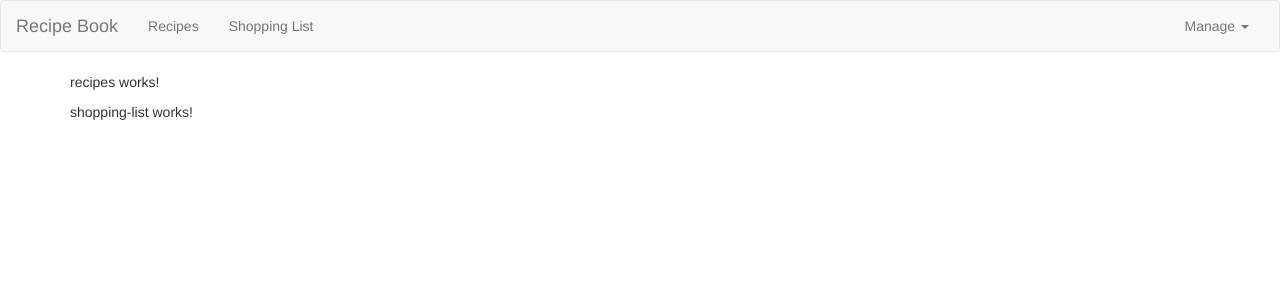
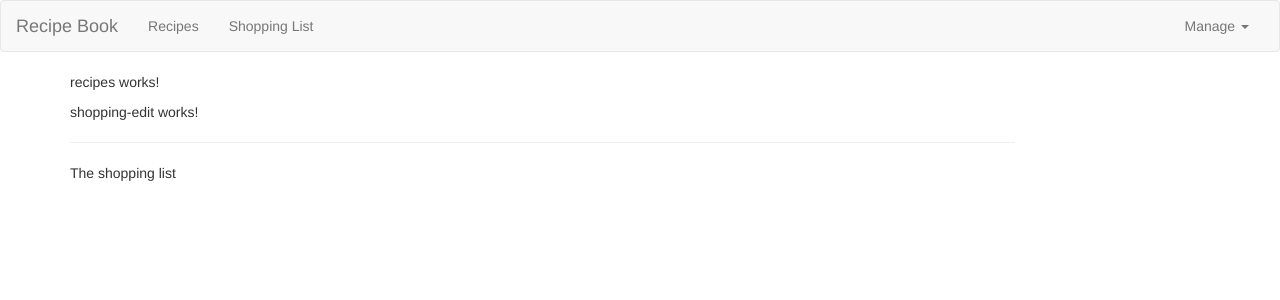
Before and after one commit to krlakwa/recipe-app, an Angular app: page / in a window 1280 px wide. Shown: the top 300 px of the page. Built offline with nearby package versions, Linux system fonts and the light colour scheme.

Commit message:
Add basic template to shopping-list component

```diff
--- a/src/app/shopping-list/shopping-list.component.html
+++ b/src/app/shopping-list/shopping-list.component.html
@@ -1,3 +1,7 @@
-<p>
-  shopping-list works!
-</p>
+<div class="row">
+  <div class="col-xs-10">
+    <app-shopping-edit></app-shopping-edit>
+    <hr>
+    <p>The shopping list</p>
+  </div>
+</div>
```
